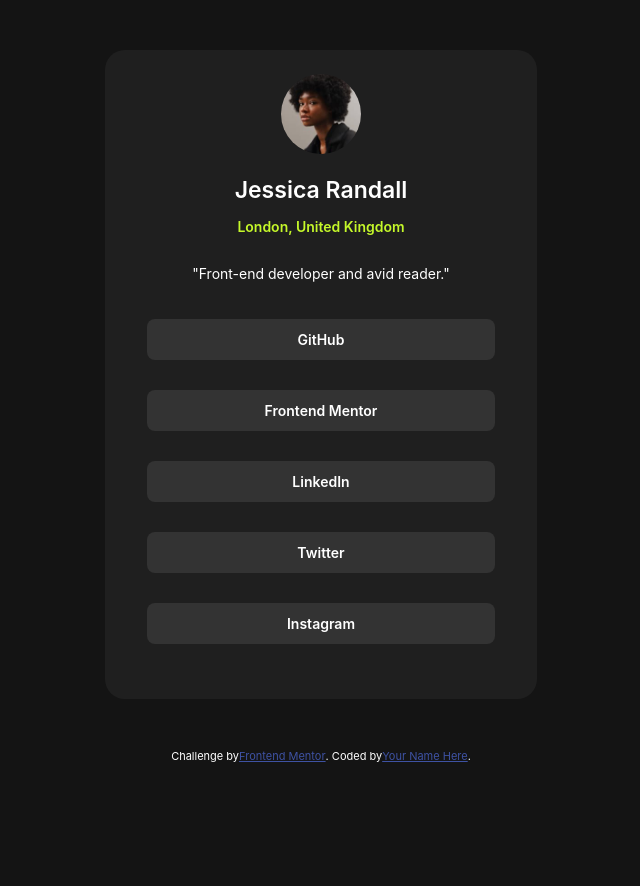
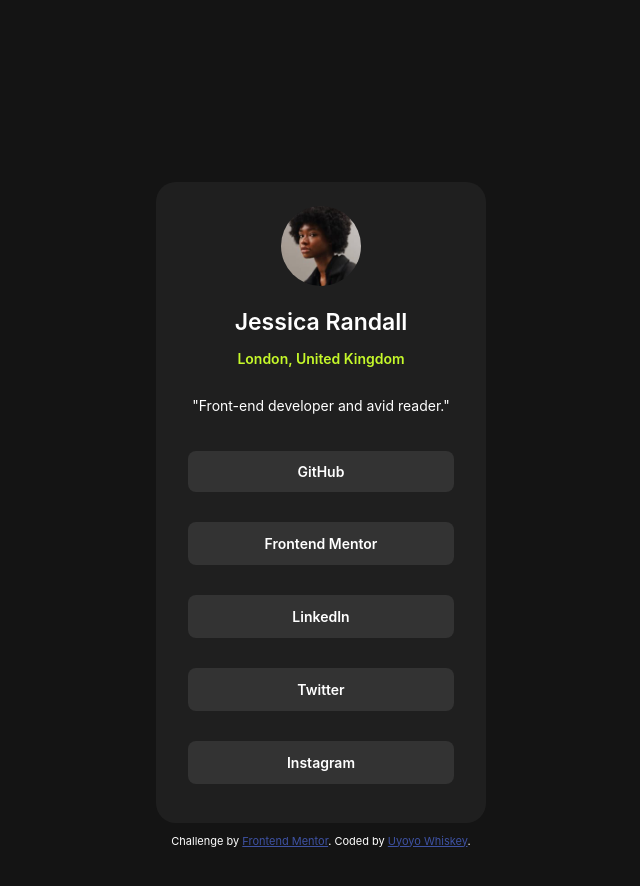
Before and after one commit to Uyoyo-W/social-links-profile, a plain HTML site: page index.html in a window 1280 px wide. Shown: the whole page, without its empty margins (319-959 px from the left). Before the commit the page ends 800 px from the top, so only its background shows below. Drawn offline with Linux system fonts and the light colour scheme; a web font is replaced by a local one.

Commit message:
Implement corrections to card

```diff
--- a/index.html
+++ b/index.html
@@ -15,17 +15,17 @@
     <p id="p1"> London, United Kingdom</p>
     <p id="p2">"Front-end developer and avid reader."</p>
 
-    <ul class="socials">
-      <li>GitHub</li>
-      <li>Frontend Mentor</li>
-      <li>LinkedIn</li>
-      <li>Twitter</li>
-      <li>Instagram</li>
-    </ul>
+    <div class="socials">
+      <a href="https://github.com/Uyoyo-W/social-links-profile"></button>GitHub</button></a>
+      <a href="https://www.frontendmentor.io/profile/Uyoyo-W"><button>Frontend Mentor</button></a>
+      <a href="https://www.linkedin.com/in/uyoyo-whiskey/"><button>LinkedIn</button></a>
+      <a href="https://x.com/Uyoyo_W"><button>Twitter</button></a>
+      <a href="https://www.instagram.com/uyoyoooo?utm_source=ig_web_button_share_sheet&igsh=ZDNlZDc0MzIxNw=="><button>Instagram</button></a>
+    </div>
   </main>
-  <div class="attribution">
-    Challenge by <a href="https://www.frontendmentor.io?ref=challenge" target="_blank">Frontend Mentor</a>.
-    Coded by <a href="#">Your Name Here</a>.
-  </div>
+  <footer class="attribution">
+    <p>Challenge by <a href="https://www.frontendmentor.io?ref=challenge" target="_blank">Frontend Mentor</a>. </p> &nbsp;
+    <p>Coded by <a href="https://github.com/Uyoyo-W/qr-code">Uyoyo Whiskey</a>.</p>
+  </footer>
 </body>
 </html>
--- a/style.css
+++ b/style.css
@@ -26,7 +26,7 @@ body {
     align-items: center;
     font-family: "Inter", sans-serif;
     font-optical-sizing: auto;
-    /* height: 100vh; */
+    height: 130vh;
     /* padding: 16px;  */
     margin: 0;
     box-sizing: border-box;
@@ -40,9 +40,9 @@ main{
     flex-direction: column;
     align-items: center;
     padding: 24px;
-    margin: 50px 0;
+    /* margin: 50px 0; */
     min-width: 280px;
-    width: 30%;
+    width: 22%;
 }
 
 main img{
@@ -85,8 +85,7 @@ main #p2{
     width: 80%;
 
 }
-.socials li{
-    list-style-type: none;
+.socials a{
     background-color: hsl(0, 0%, 20%);
     margin: 15px 0 ;
     width: 100%;
@@ -94,9 +93,25 @@ main #p2{
     border-radius: 8px;
     font-size: 14px;
     font-weight: 600;
+    text-decoration: none;
+    color: hsl(0, 0%, 100%);
 }
 
-.socials li:hover{
+.socials a button{
+    border: none;
+    background-color: transparent;
+    font-size: 14px;
+    font-weight: 600;
+    text-decoration: none;
+    color: hsl(0, 0%, 100%);
+}
+
+.socials a:hover{
+    color: hsl(0, 0%, 0%);
+    background-color: hsl(75, 94%, 57%);
+}
+
+.socials button:hover{
     color: hsl(0, 0%, 0%);
     background-color: hsl(75, 94%, 57%);
 }
```
